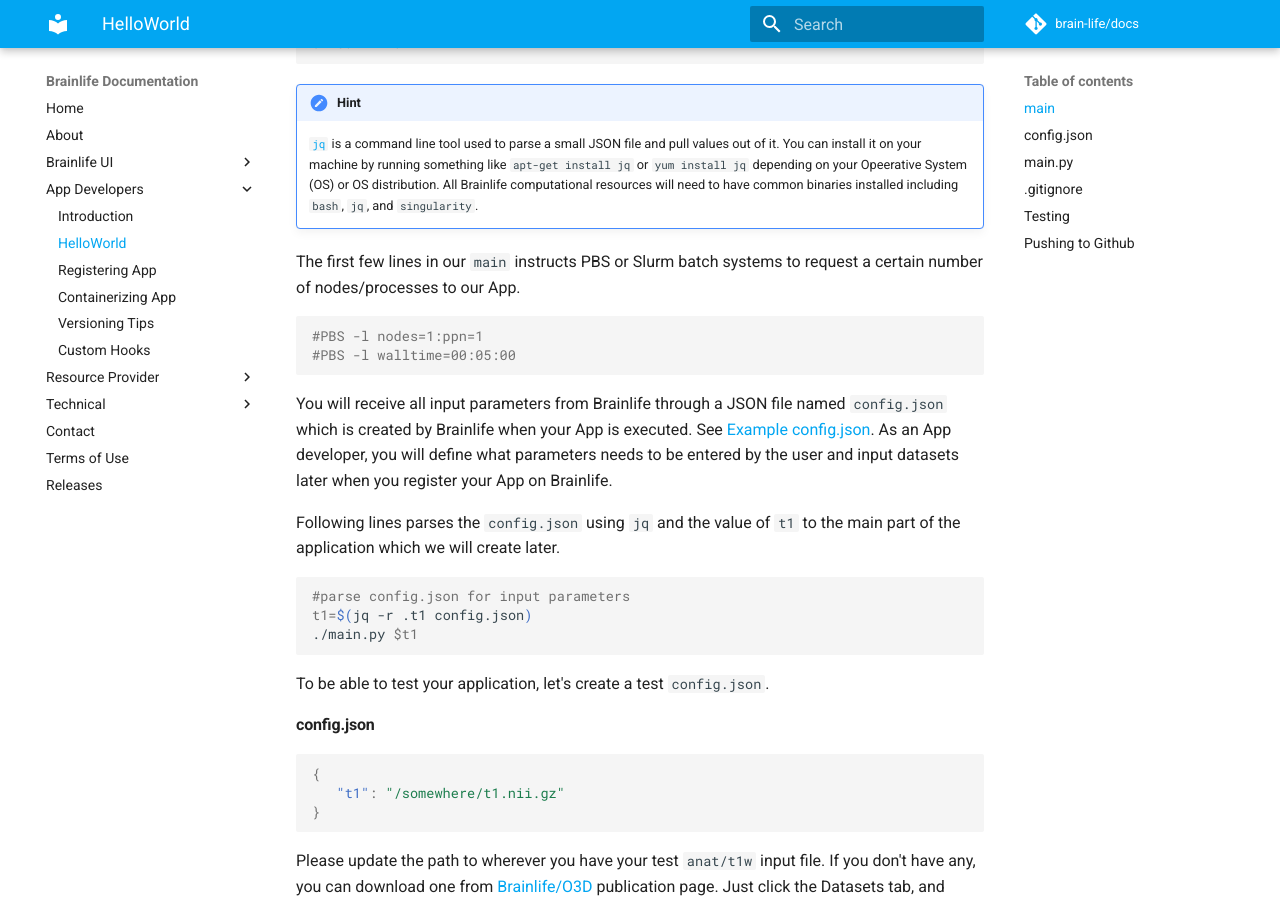
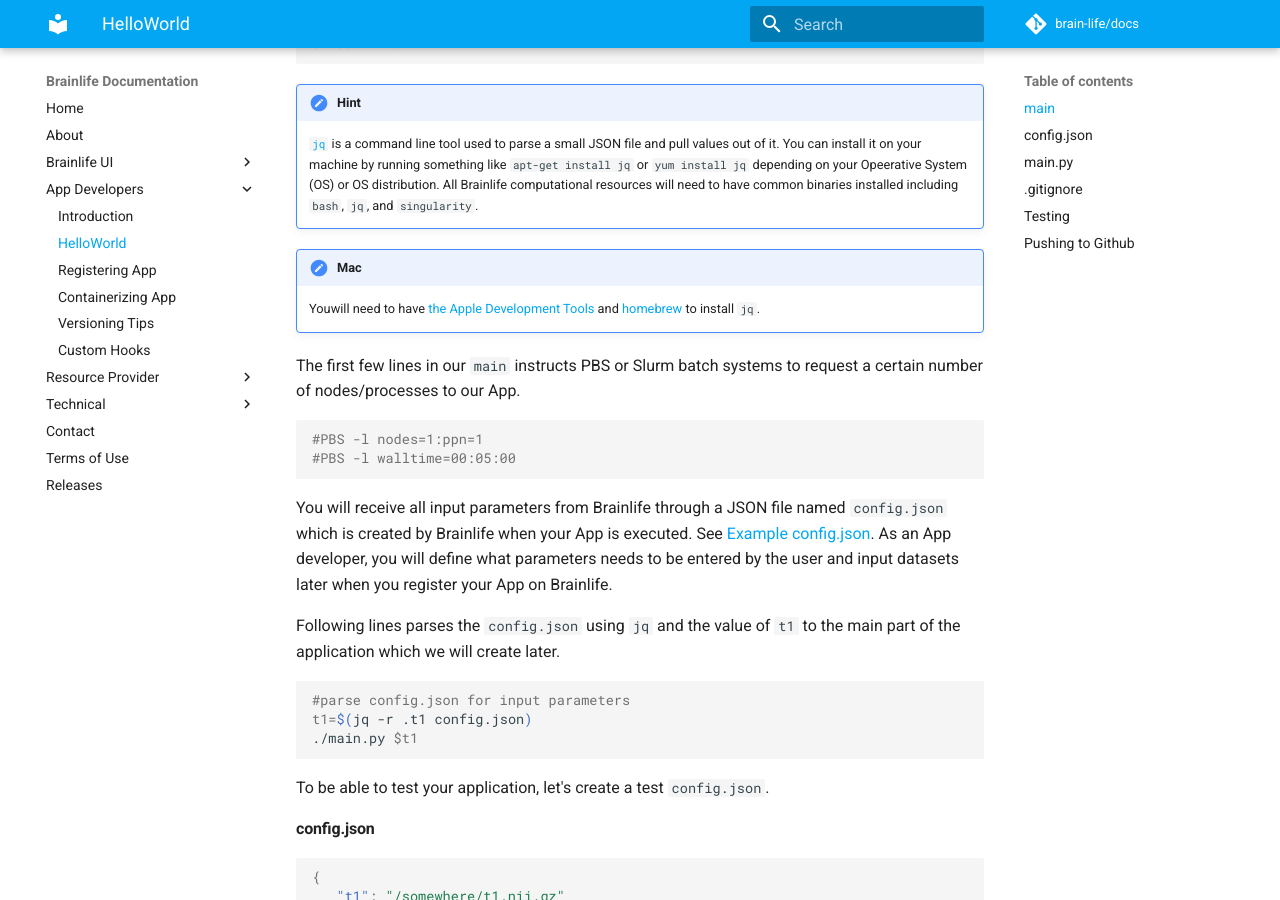
Before and after one commit to brainlife/docs, an MkDocs documentation site: the page built from docs/apps/helloworld.md, in a window 1280 px wide and 900 px high, scrolled down 1185 px. Built offline with MkDocs 1.6.1 and Material for MkDocs 9.7.7, drawn with Linux system fonts in a browser that asks for light colours; comment, search, counter and statistics services are not loaded; old or Windows-style settings are respelled for this version of MkDocs.

Commit message:
Update helloworld.md

```diff
--- a/docs/apps/helloworld.md
+++ b/docs/apps/helloworld.md
@@ -43,6 +43,9 @@
 
 !!! hint
     [`jq`](https://stedolan.github.io/jq/) is a command line tool used to parse a small JSON file and pull values out of it. You can install it on your machine by running something like `apt-get install jq` or `yum install jq` depending on your Opeerative System (OS) or OS distribution. All Brainlife computational resources will need to have common binaries installed including `bash`, `jq`, and `singularity`.
+
+!!! Mac Users
+    Youwill need to have [the Apple Development Tools](https://developer.apple.com/xcode/) and [homebrew](https://brew.sh/) to install `jq`.
 
 The first few lines in our `main` instructs PBS or Slurm batch systems to request a certain number of nodes/processes to our App.
 
```
